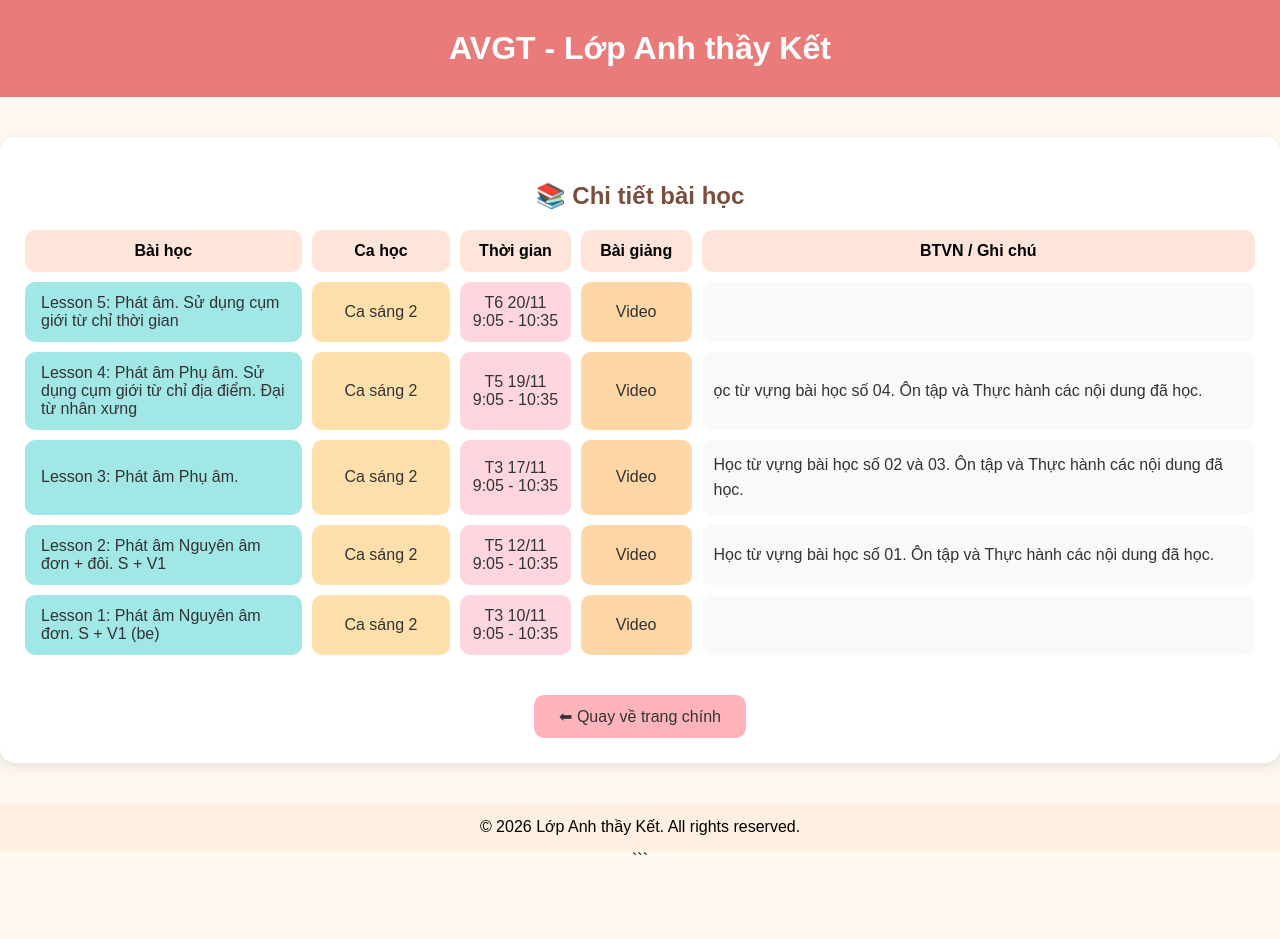
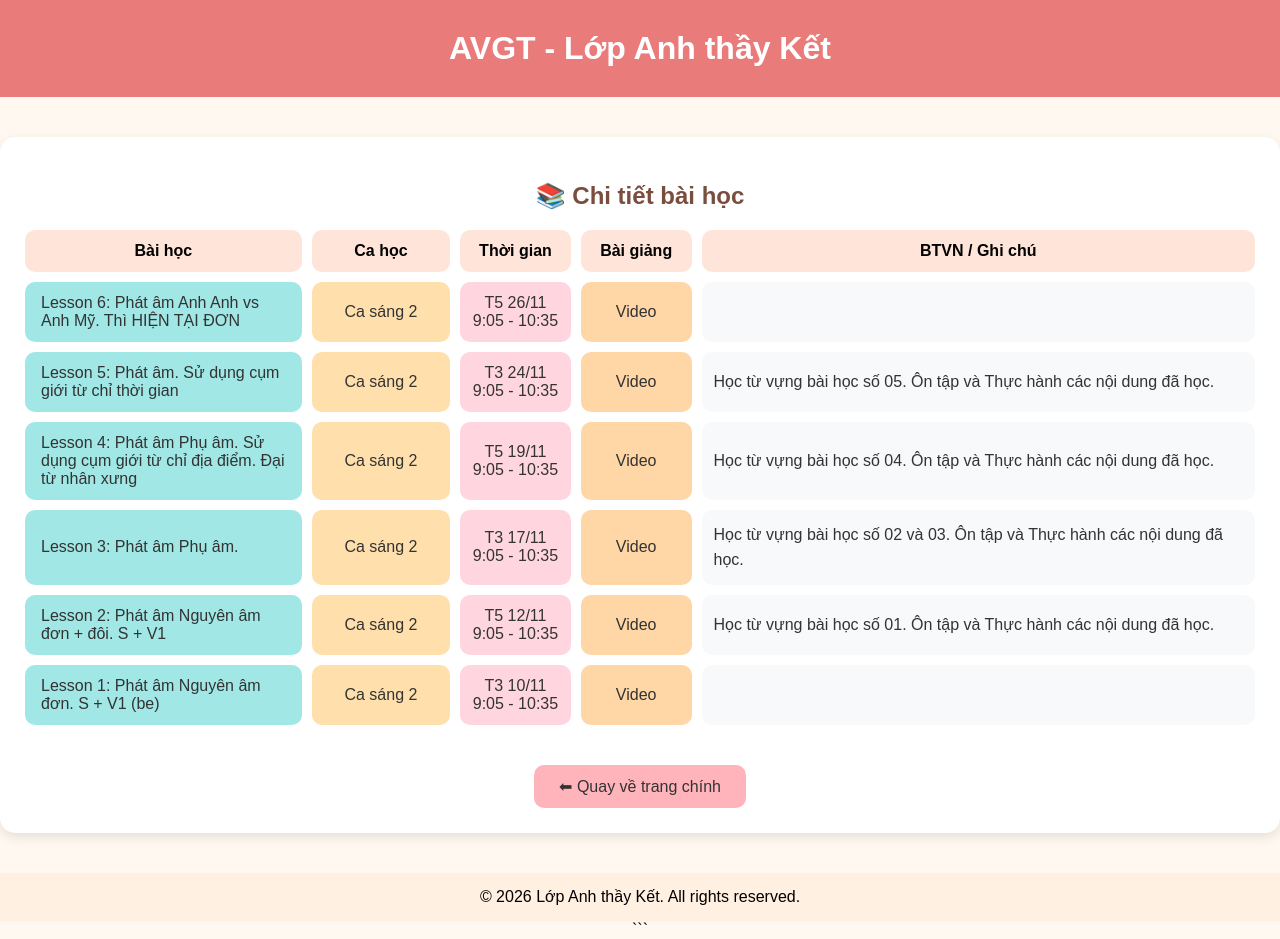
Before and after one commit to ketng91/thayket.avgt.baihoc, a plain HTML site: page index.html in a window 1280 px wide. Before the commit the page ends 869 px from the top, so only its background shows below. Drawn offline with Linux system fonts and the light colour scheme.

Commit message:
Add files via upload

```diff
--- a/index.html
+++ b/index.html
@@ -195,13 +195,22 @@ const lessons = [
     time:"T5 19/11<br>9:05 - 10:35",
     video:"https://youtu.be/zHUVBKQxTVo",
     homework:"",
-    note:"ọc từ vựng bài học số 04. Ôn tập và Thực hành các nội dung đã học."
+    note:"Học từ vựng bài học số 04. Ôn tập và Thực hành các nội dung đã học."
 },
 {
     lesson:"Lesson 5: Phát âm. Sử dụng cụm giới từ chỉ thời gian",
     lessonLink:"",
     session:"Ca sáng 2",
-    time:"T6 20/11<br>9:05 - 10:35",
+    time:"T3 24/11<br>9:05 - 10:35",
+    video:"https://youtu.be/evt4s85C7Mg",
+    homework:"",
+    note:"Học từ vựng bài học số 05. Ôn tập và Thực hành các nội dung đã học."
+},
+{
+    lesson:"Lesson 6: Phát âm Anh Anh vs Anh Mỹ. Thì HIỆN TẠI ĐƠN",
+    lessonLink:"",
+    session:"Ca sáng 2",
+    time:"T5 26/11<br>9:05 - 10:35",
     video:"",
     homework:"",
     note:""
```
